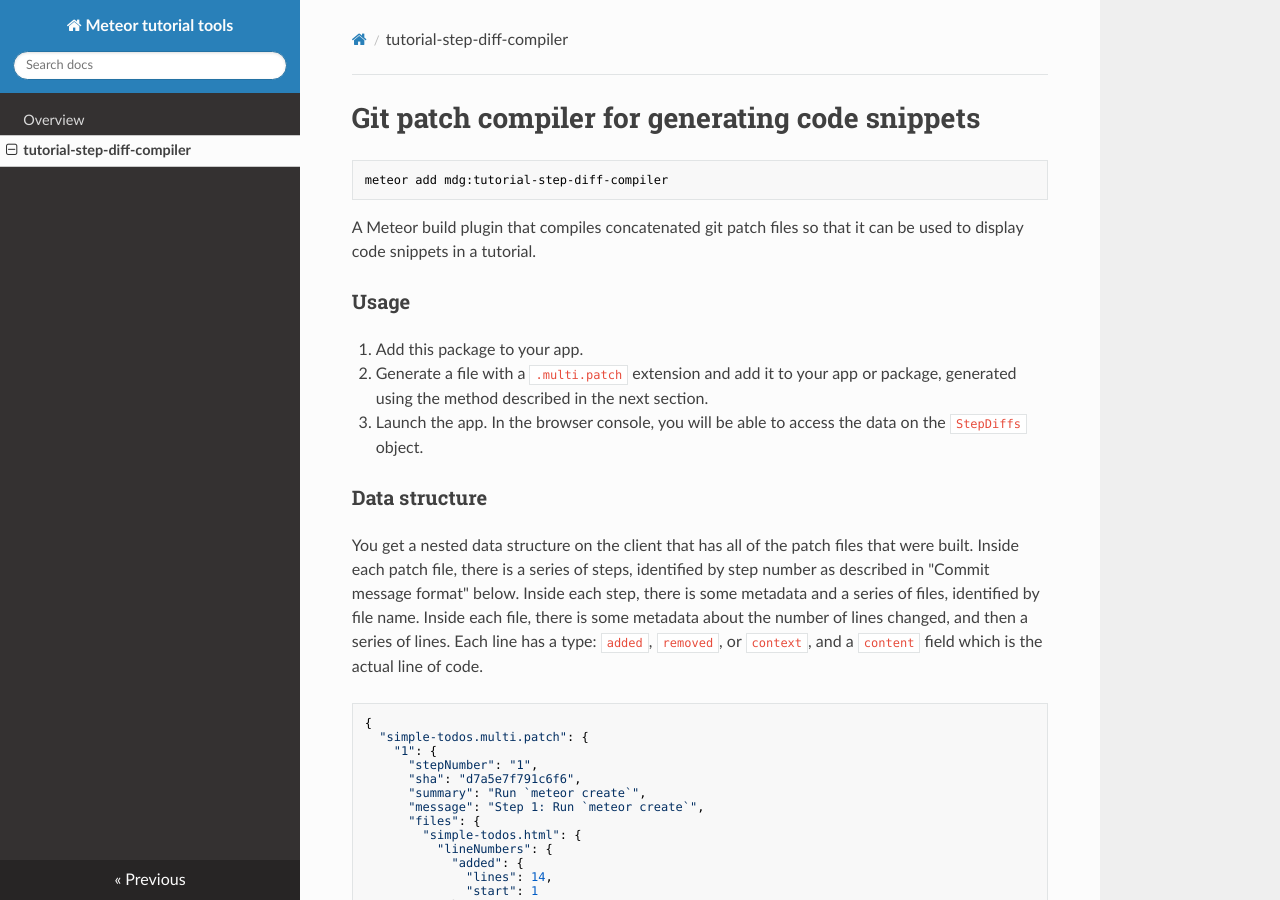
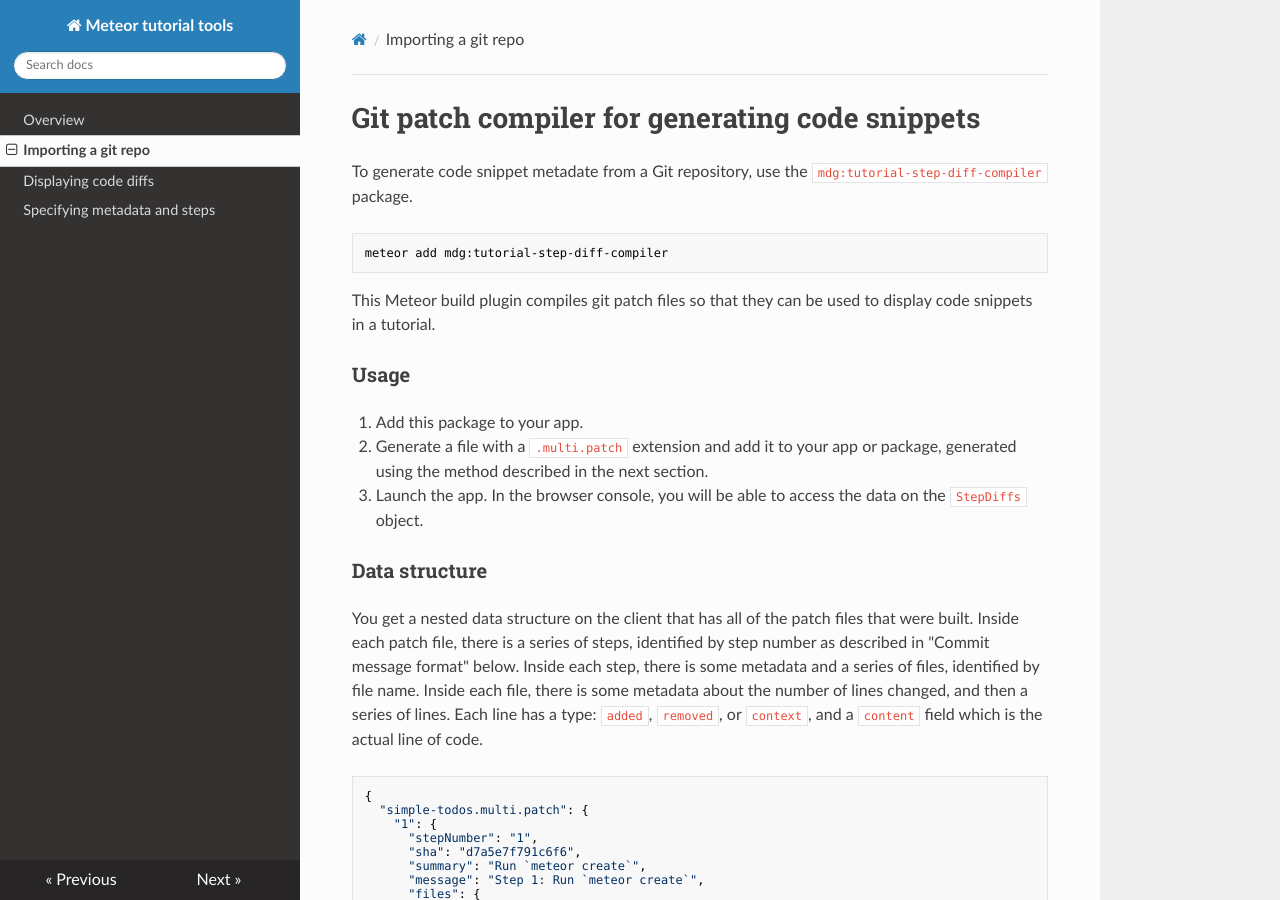
Before and after one commit to meteor/tutorial-tools, an MkDocs documentation site: the page built from docs/tutorial-step-diff-compiler.md, in a window 1280 px wide and 900 px high. Built offline with MkDocs 1.6.1, drawn with Linux system fonts in a browser that asks for light colours; nearby versions of some CDN libraries; old or Windows-style settings are respelled for this version of MkDocs.

Commit message:
Add docs for stuff

````diff
--- a/docs/tutorial-step-diff-compiler.md
+++ b/docs/tutorial-step-diff-compiler.md
@@ -1,10 +1,12 @@
 <h1>Git patch compiler for generating code snippets</h1>
+
+To generate code snippet metadate from a Git repository, use the `mdg:tutorial-step-diff-compiler` package.
 
 ```sh
 meteor add mdg:tutorial-step-diff-compiler
 ```
 
-A Meteor build plugin that compiles concatenated git patch files so that it can be used to display code snippets in a tutorial.
+This Meteor build plugin compiles git patch files so that they can be used to display code snippets in a tutorial.
 
 ### Usage
 
--- a/mkdocs.yml
+++ b/mkdocs.yml
@@ -2,4 +2,6 @@ site_name: Meteor tutorial tools
 theme: readthedocs
 pages:
 - Overview: index.md
-- 'tutorial-step-diff-compiler': tutorial-step-diff-compiler.md
+- Importing a git repo: tutorial-step-diff-compiler.md
+- Displaying code diffs: tutorial-diff-box.md
+- Specifying metadata and steps: tutorial-registry.md
````
Also changed, not shown: docs/tutorial-diff-box.md (added, +40 -0 lines), docs/diffbox.png (added), docs/tutorial-registry.md (added), tutorial-diff-box/README.md (deleted), tutorial-registry/README.md (deleted), 1 other file.
